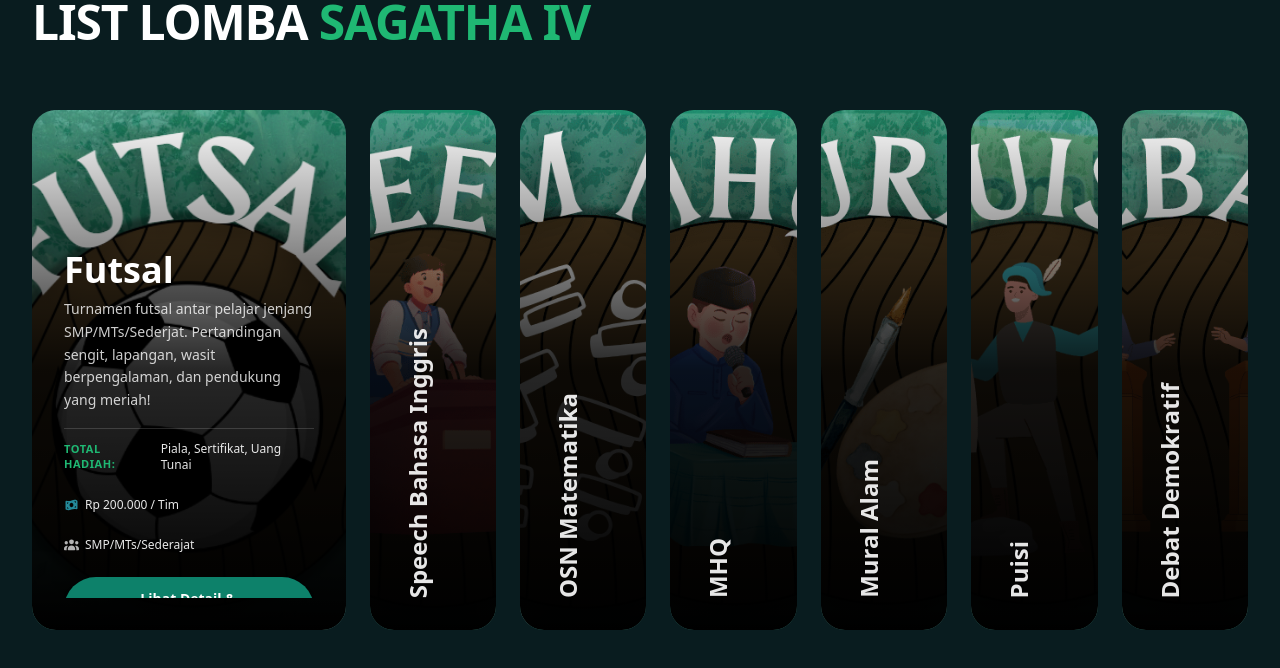
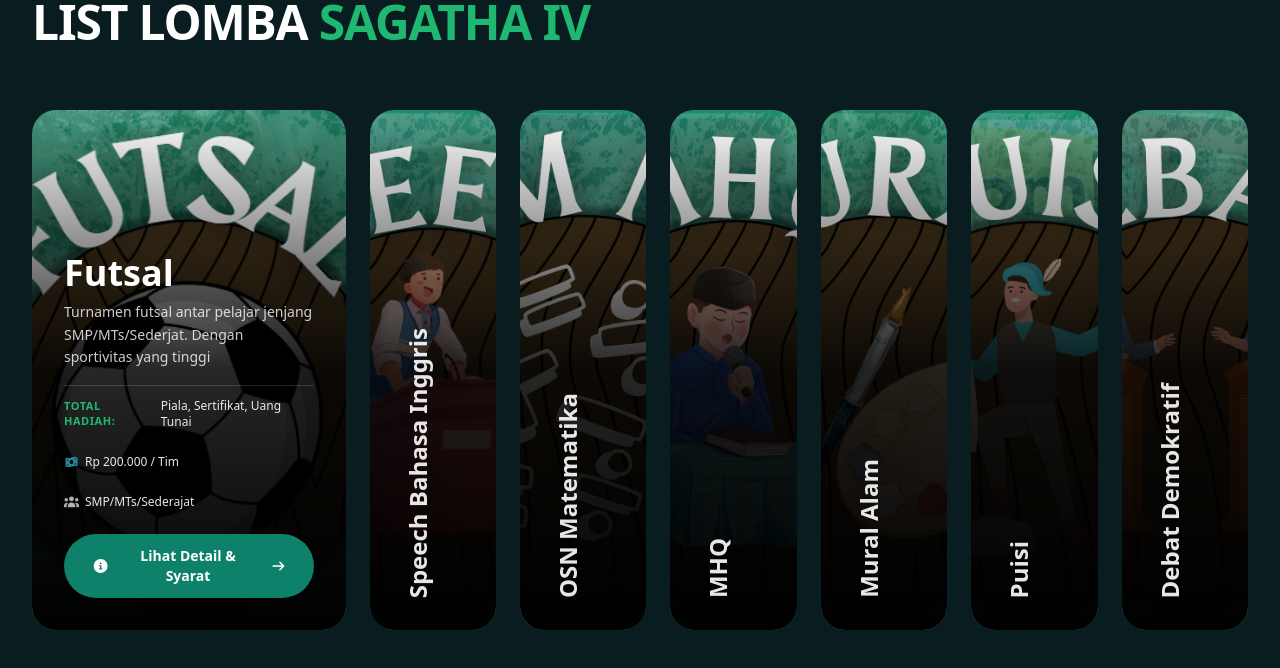
Before and after one commit to elfarizidan/sagatha, a Next.js app: page / in a window 1280 px wide. Shown: the part 1686-2354 px from the top of the page. Built offline with nearby package versions, Linux system fonts and the light colour scheme.

Commit message:
Update ListLomba.tsx

```diff
--- a/app/components/ListLomba.tsx
+++ b/app/components/ListLomba.tsx
@@ -55,7 +55,7 @@ export default function ListLomba() {
       fee: "Rp 200.000 / Tim",
       date: "14 - 15 November 2026",
       description:
-        "Turnamen futsal antar pelajar jenjang SMP/MTs/Sederjat. Pertandingan sengit, lapangan, wasit berpengalaman, dan pendukung yang meriah!",
+        "Turnamen futsal antar pelajar jenjang SMP/MTs/Sederjat. Dengan sportivitas yang tinggi",
       rules: [
         "Sistem gugur (Knockout system) 2x10 menit",
         "Setiap tim terdiri dari 6 pemain inti dan maksimal 6 pemain cadangan",
```
